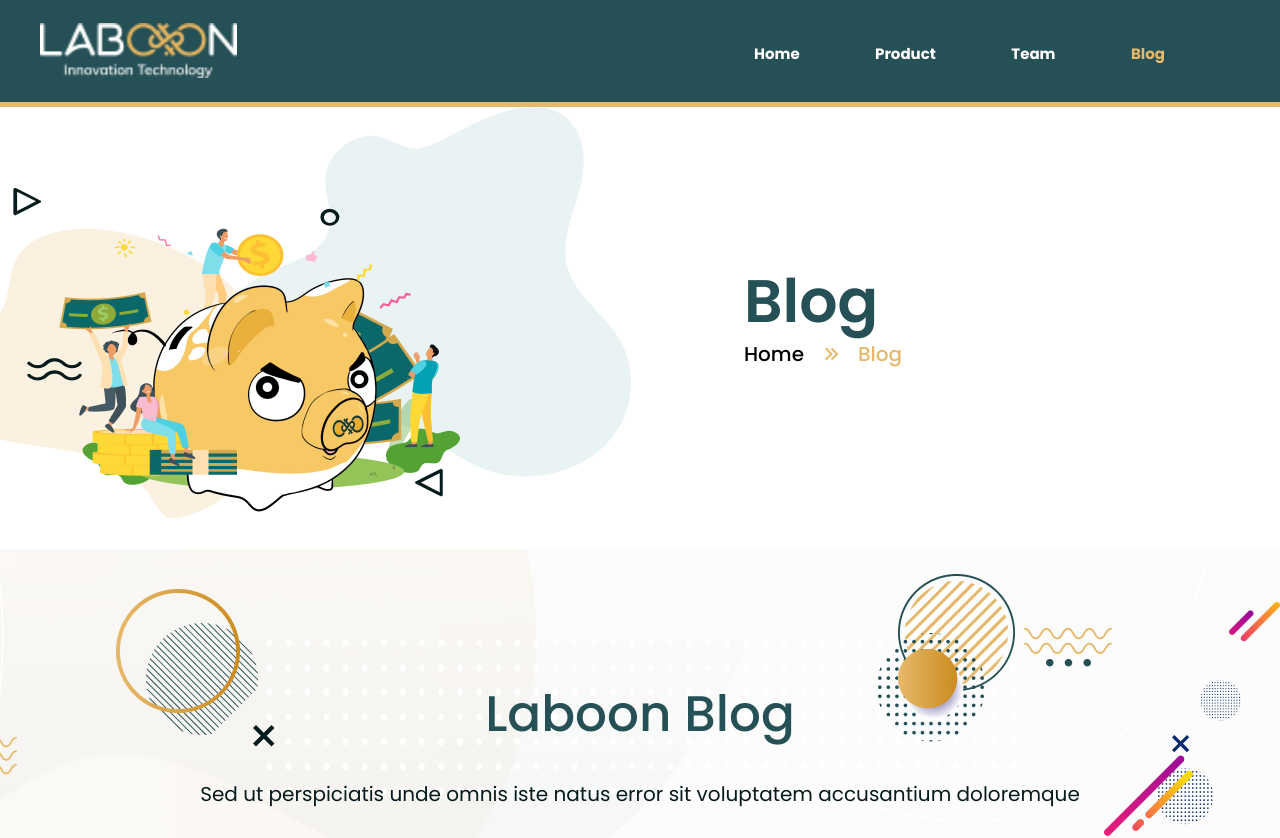
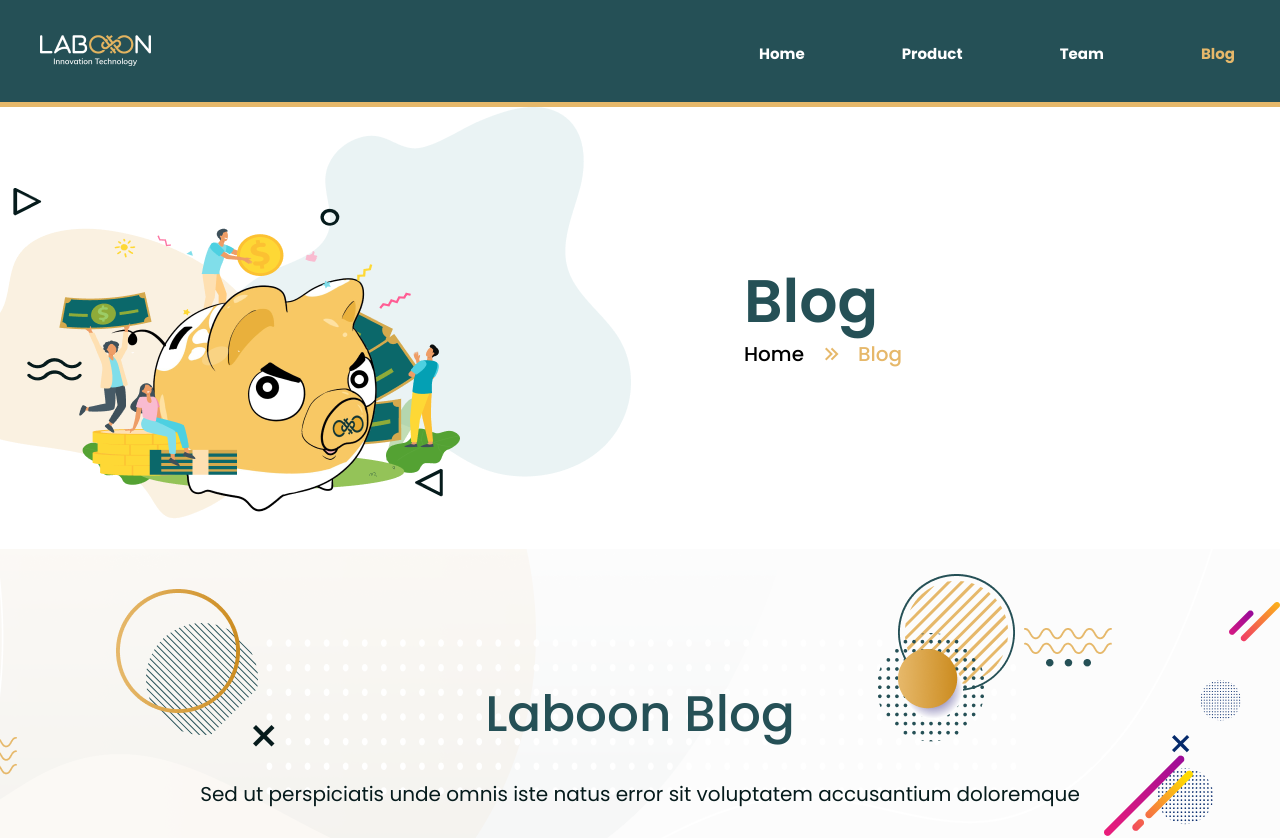
Before and after one commit to ngocthinh0605/LBSLBoon, a React (Create React App) app: page /blog in a window 1280 px wide. Shown: the top 838 px of the page. Built offline with nearby package versions, Linux system fonts and the light colour scheme.

Commit message:
fix ul resp

```diff
--- a/src/App.css
+++ b/src/App.css
@@ -127,6 +127,12 @@ body {
   box-shadow: -2px 0px 15px rgba(0, 0, 0, 0.1);
   border-radius: 10px;
   background: #FFFFFF;
+  cursor: pointer;
+
+}
+.aboutus__card:hover{
+  transform:translateY(-20px);
+  transition: all 0.5s ease-in;
 
 }
 
@@ -355,10 +361,14 @@ body {
   box-shadow: -2px 0px 15px rgba(0, 0, 0, 0.1);
   border-radius: 10px;
   cursor: pointer;
+
 }
 
 .ourproducts__item:hover{
+
   background-color:  #E6B86A;
+
+  transition: all 0.4s ease-in;
 }
 
 .ourproducts__item:hover .ourproducts__item-title span {
@@ -367,6 +377,7 @@ body {
 
 .ourproducts__item:hover .ourproducts__item--3-img{
   display: block;
+
 }
 
 .ourproducts__item-wrap{
--- a/src/css/header.css
+++ b/src/css/header.css
@@ -9,9 +9,8 @@
     align-items: center;
 }
 .header__logo img{
-    width: 197px;
-    height: 55px;
-    object-fit: cover;
+
+    object-fit: contain;
 }
 
 .header__nav ul {
@@ -34,7 +33,12 @@
 
 }
 .header__nav-item{
-    margin-right: 75px;
+    /* margin-right: 75px; */
+    padding: 5px;
+}
+
+.header__nav-item:hover{
+    opacity: 0.7;
 }
 
 .header__nav-item.active a {
--- a/src/css/responsive/responsive.css
+++ b/src/css/responsive/responsive.css
@@ -2,10 +2,7 @@
     .container{
         overflow: hidden;
       }
-    .stop-scrolling {
-    height: 100%;
-    overflow: hidden;
-    }
+
     .header__nav{
         position:absolute;
         right:0;
@@ -16,7 +13,7 @@
         display:flex;
         flex-direction:column;
         align-items: center;
-        width: 100%;
+        width: 50%;
         border:1px solid #ccc;
         transform: translateX(100%);
         transition: transform 0.5s ease-in;
@@ -36,7 +33,7 @@
 
     }
     .header__nav-item{
-        padding: 15px 50px;
+        padding: 15px;
     }
     .header__bars{
         padding:5px;
@@ -410,7 +407,7 @@
         display:flex;
         flex-direction:column;
         align-items: center;
-        width: 100%;
+        width: 50%;
         border:1px solid #ccc;
         transform: translateX(100%);
         transition: transform 0.5s ease-in;
--- a/src/page/Home/Home.js
+++ b/src/page/Home/Home.js
@@ -124,8 +124,8 @@ const Home = () => {
                     </div>
                   </div>
                   <div className="aboutus__card col c-12 m-12">
-                    <img src={aboutline} alt="" className="about-img aboutline3" />
-                    <img src={aboutline} alt="" className="about-img aboutline4" />
+                    {/* <img src={aboutline} alt="" className="about-img aboutline3" />
+                    <img src={aboutline} alt="" className="about-img aboutline4" /> */}
                     <img src={card4} alt="" className="aboutus__card-img" />
                     <div className="aboutus__card-infor">
                       <span>Flexibility</span>
--- a/src/page/Products/product.scss
+++ b/src/page/Products/product.scss
@@ -155,6 +155,9 @@
                 .products__item:hover{
                     background-color: #E6B86A;
                     cursor: pointer;
+                    // transform: translateY(-15px);
+                    transition: all 0.5s ease-in;
+
                 }
 
                 .products__item:hover .products__item-img__active{
--- a/src/page/Team/team.scss
+++ b/src/page/Team/team.scss
@@ -168,6 +168,11 @@
                 }
             }
             .team__personel--list{
+                .team__personel--item:hover{
+
+                    transform:translateY(-15px);
+                    transition: all 0.5s ease-in;
+                }
                 .team__personel--item{
                     max-width: 268px;
                     height: 358px;
@@ -177,6 +182,8 @@
                     margin-right: 10px;
                     margin-left: 10px;
                     margin-top: 27px;
+                    cursor: pointer;
+
                     .team__personel--item__inf{
                         max-width: 268px;
                         height: 316px;
```
